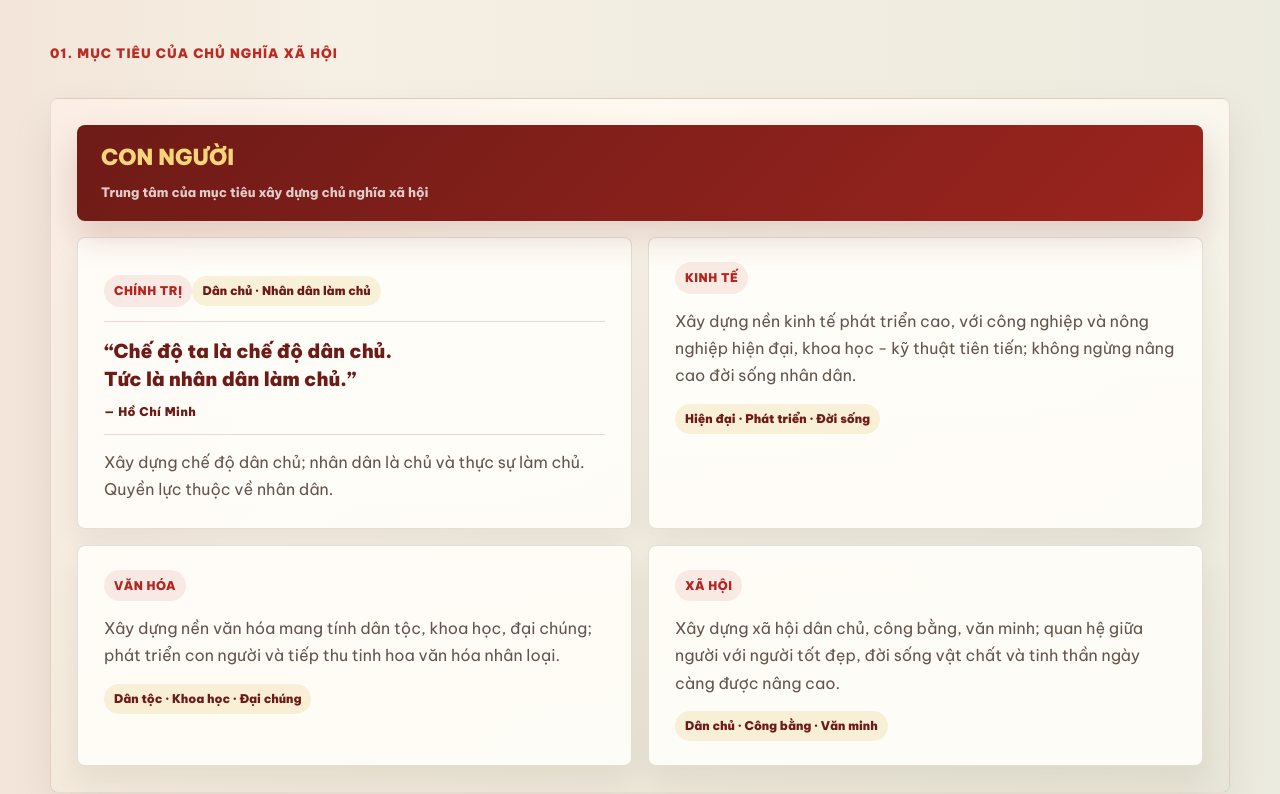
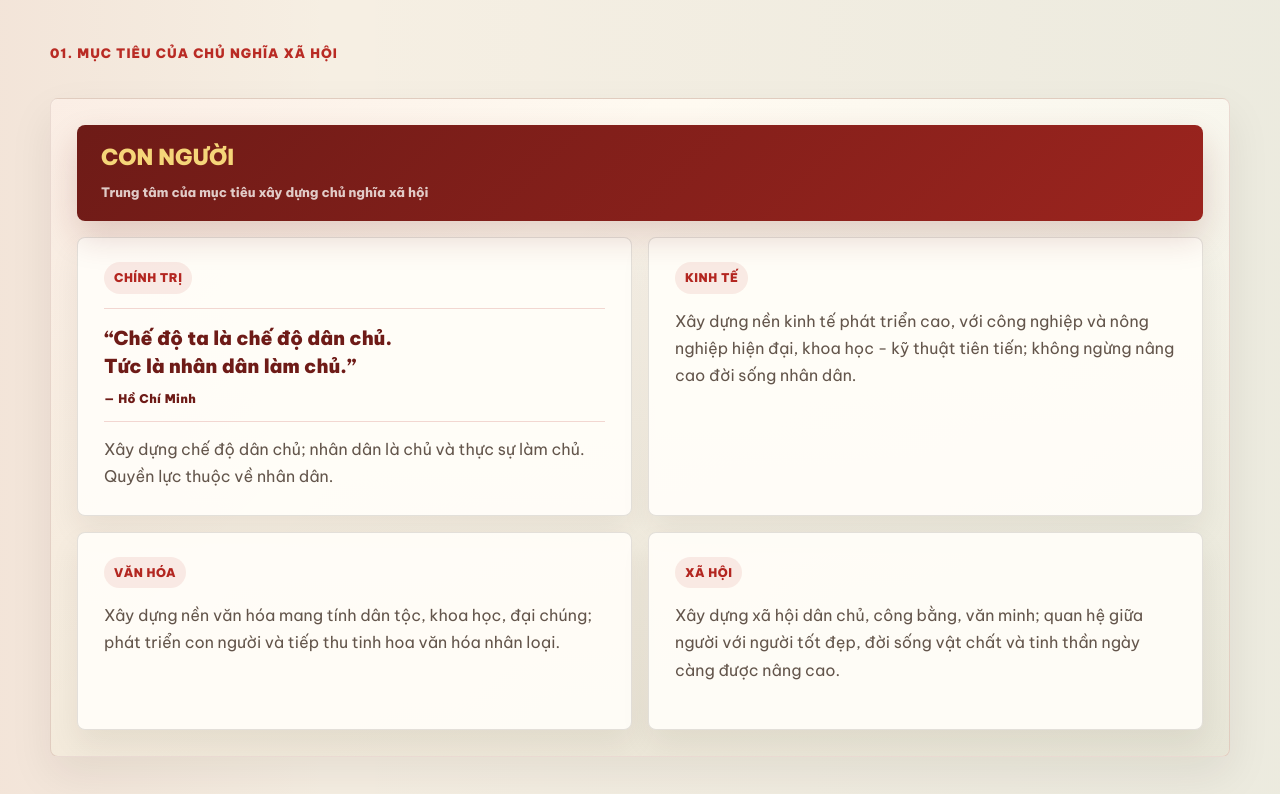
Before and after one commit to HaoTrieuQuoc/HCM202, a plain HTML site: page index.html in a window 1280 px wide. Shown: the part 10184-10978 px from the top of the page. Drawn offline with Linux system fonts and the light colour scheme; animation ran at ten frames a second.

Commit message:
feat: enhance goal diagram section in index.html; improve structure and readability of content

```diff
--- a/css/styles.css
+++ b/css/styles.css
@@ -125,6 +125,8 @@ button{font:inherit}
 .title-stack strong{font-size:clamp(18px,2vw,25px);line-height:1.35;overflow-wrap:break-word}
 .title-stack em{font-style:normal;color:var(--red);font-weight:900;letter-spacing:.06em;text-transform:uppercase}
 .title-stack--dark{border-color:var(--gold);background:rgba(255,253,248,.08);color:var(--white)}
+#p322 .presentation-heading{max-width:100%}
+#p322 .title-stack{max-width:100%}
 .title-stack--dark span{color:rgba(255,253,248,.68)}
 .title-stack--dark em{color:var(--gold)}
 
@@ -303,15 +305,13 @@ button{font:inherit}
 .quote-panel{margin:34px 0;padding:26px;border-left:5px solid var(--gold);border-radius:var(--radius);background:rgba(255,253,248,.09);font-family:var(--display);font-size:clamp(22px,2.4vw,34px);line-height:1.35;color:var(--white)}
 .feature-matrix{margin-top:24px}
 
-.goal-diagram{position:relative;display:grid;grid-template-columns:repeat(2,minmax(0,1fr));gap:16px;margin-top:34px;padding:26px;border:1px solid rgba(110,27,23,.14);border-radius:var(--radius);background:linear-gradient(180deg,#fffaf1,#f3eadb);box-shadow:0 18px 44px rgba(36,22,14,.08)}
+.goal-diagram{position:relative;display:grid;grid-template-columns:repeat(2,minmax(0,1fr));gap:16px;margin-top:34px;padding:26px;border:1px solid rgba(110,27,23,.14);border-radius:var(--radius);background:linear-gradient(180deg,#fffaf1,#f3eadb);box-shadow:0 18px 44px rgba(36,22,14,.08);overflow:hidden}
 .goal-diagram::before{content:"";position:absolute;inset:0;border-radius:inherit;background:linear-gradient(135deg,rgba(185,43,36,.06),transparent 34%,rgba(31,145,138,.06));pointer-events:none}
 .goal-diagram::after{content:none}
 .goal-diagram article{position:relative;z-index:1;min-height:198px;padding:24px 26px;border-radius:var(--radius);background:rgba(255,253,248,.94);border:1px solid rgba(25,19,15,.12);box-shadow:0 14px 30px rgba(36,22,14,.07)}
 .goal-diagram article:nth-of-type(n){grid-column:auto;grid-row:auto}
 .goal-diagram article span{display:inline-flex;margin-bottom:14px;padding:6px 10px;border-radius:var(--pill);background:rgba(185,43,36,.09);color:#b32620;font-size:12px;font-weight:900;letter-spacing:.04em;text-transform:uppercase}
 .goal-diagram article p{color:#63554b;font-size:16px;line-height:1.7}
-.goal-diagram article b{display:inline-flex;margin-top:14px;padding:7px 10px;border-radius:var(--pill);background:rgba(223,178,76,.18);color:var(--red-dark);font-size:12px;font-weight:900;line-height:1.35}
-.goal-card--quote b{margin:0 0 14px}
 .goal-card--quote blockquote,.radial-core blockquote,.orbit-card blockquote{position:relative;margin:0;font-weight:900;line-height:1.45}
 .goal-card--quote blockquote{padding:16px 0 14px;border-block:1px solid rgba(185,43,36,.18);color:var(--red-dark);font-size:clamp(16px,1.5vw,20px)}
 .goal-card--quote cite,.radial-core cite,.orbit-card cite{display:block;margin-top:9px;font-style:normal;font-size:12px;font-weight:900;letter-spacing:.04em}
@@ -441,6 +441,9 @@ button{font:inherit}
   .radial-section{grid-template-columns:repeat(2,1fr)}
   .radial-section .orbit-card,.radial-section .orbit-card--wide{grid-column:auto}
   .radial-core{grid-template-columns:1fr;text-align:center}
+  .radial-copy{min-height:auto}
+  .radial-media{min-height:220px}
+  .radial-media img{min-height:220px}
   .split-layout,.split-layout--reverse{grid-template-columns:1fr}
   .sticky-media{position:relative;top:auto}
   .sticky-media img{height:480px}
@@ -482,7 +485,8 @@ button{font:inherit}
   .horizontal-timeline{padding-top:0}
   .horizontal-timeline::before,.horizontal-timeline article::before,.premise-flow b::after,.premise-flow span::after{display:none}
   .goal-diagram::before,.goal-diagram::after{display:none}
-  .human-core{position:relative;grid-column:auto;grid-row:auto;left:auto;top:auto;transform:none;margin:0;order:-1;display:grid;justify-content:start}
+  .human-core{position:relative;grid-column:auto;grid-row:auto;left:auto;top:auto;transform:none;width:100%;height:auto;margin:0;order:-1;display:grid;justify-content:start;padding:18px 20px;border-radius:var(--radius);text-align:left}
+  .human-core small{font-size:12px}
   .radial-section{grid-template-columns:1fr;padding:24px}
   .radial-core{padding:28px 20px}
   .radial-core blockquote{font-size:24px}
--- a/index.html
+++ b/index.html
@@ -349,10 +349,10 @@
         <span class="section-kicker anim">01. Mục tiêu của chủ nghĩa xã hội</span>
         <div class="goal-diagram anim">
           <div class="human-core">CON NGƯỜI<small>Trung tâm của mục tiêu xây dựng chủ nghĩa xã hội</small></div>
-          <article class="goal-card--quote"><span>Chính trị</span><b>Dân chủ · Nhân dân làm chủ</b><blockquote>“Chế độ ta là chế độ dân chủ.<br>Tức là nhân dân làm chủ.”<cite>— Hồ Chí Minh</cite></blockquote><p>Xây dựng chế độ dân chủ; nhân dân là chủ và thực sự làm chủ. Quyền lực thuộc về nhân dân.</p></article>
-          <article><span>Kinh tế</span><p>Xây dựng nền kinh tế phát triển cao, với công nghiệp và nông nghiệp hiện đại, khoa học - kỹ thuật tiên tiến; không ngừng nâng cao đời sống nhân dân.</p><b>Hiện đại · Phát triển · Đời sống</b></article>
-          <article><span>Văn hóa</span><p>Xây dựng nền văn hóa mang tính dân tộc, khoa học, đại chúng; phát triển con người và tiếp thu tinh hoa văn hóa nhân loại.</p><b>Dân tộc · Khoa học · Đại chúng</b></article>
-          <article><span>Xã hội</span><p>Xây dựng xã hội dân chủ, công bằng, văn minh; quan hệ giữa người với người tốt đẹp, đời sống vật chất và tinh thần ngày càng được nâng cao.</p><b>Dân chủ · Công bằng · Văn minh</b></article>
+          <article class="goal-card--quote"><span>Chính trị</span><blockquote>“Chế độ ta là chế độ dân chủ.<br>Tức là nhân dân làm chủ.”<cite>— Hồ Chí Minh</cite></blockquote><p>Xây dựng chế độ dân chủ; nhân dân là chủ và thực sự làm chủ. Quyền lực thuộc về nhân dân.</p></article>
+          <article><span>Kinh tế</span><p>Xây dựng nền kinh tế phát triển cao, với công nghiệp và nông nghiệp hiện đại, khoa học - kỹ thuật tiên tiến; không ngừng nâng cao đời sống nhân dân.</p></article>
+          <article><span>Văn hóa</span><p>Xây dựng nền văn hóa mang tính dân tộc, khoa học, đại chúng; phát triển con người và tiếp thu tinh hoa văn hóa nhân loại.</p></article>
+          <article><span>Xã hội</span><p>Xây dựng xã hội dân chủ, công bằng, văn minh; quan hệ giữa người với người tốt đẹp, đời sống vật chất và tinh thần ngày càng được nâng cao.</p></article>
         </div>
 
         <span class="section-kicker section-kicker--dark anim">02. Động lực của chủ nghĩa xã hội</span>
```
